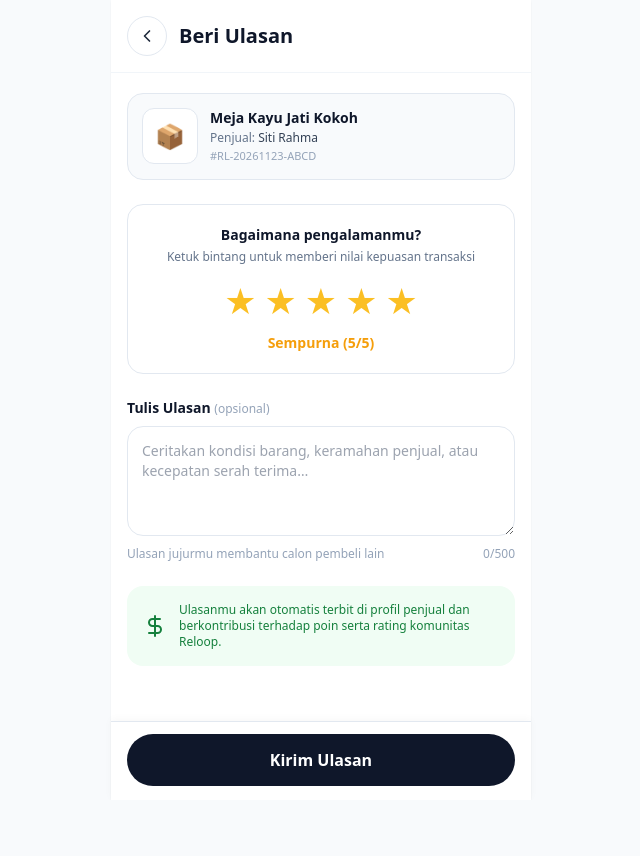
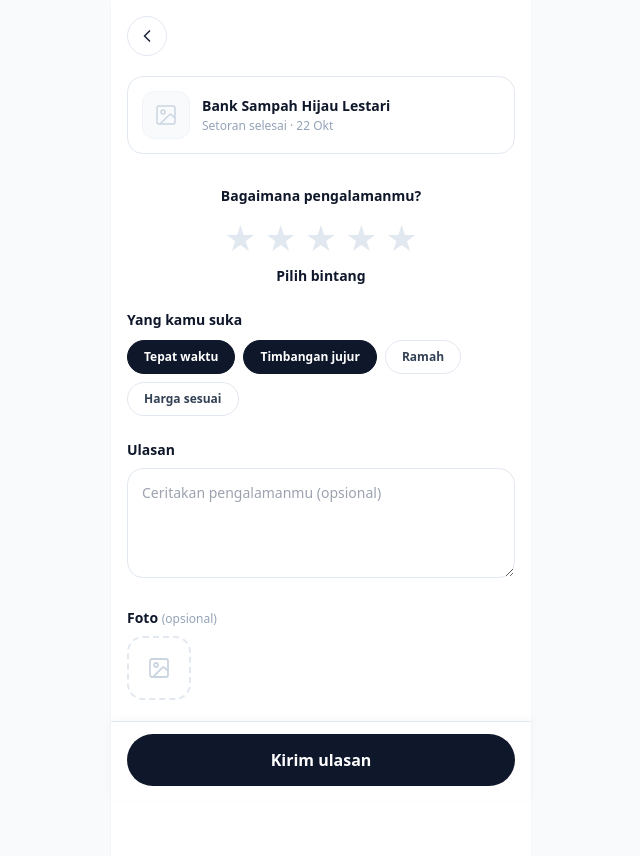
Before and after one commit to SI4809-PPL-TIMB/Main_ReLoop, a Laravel app: page /ui/ulasan.html in a window 1280 px wide. Shown: the whole page, without its empty margins (319-959 px from the left). Before the commit the page ends 786 px from the top, so only its background shows below. Run offline with Laravel 12, Linux system fonts and the light colour scheme; some libraries are stand-ins or nearby versions.

Commit message:
PPLTIMB-148-10-1-rating-dan-ulasan-penjual
10.1.4 Testing

```diff
--- a/ui/ulasan.html
+++ b/ui/ulasan.html
@@ -22,68 +22,79 @@
 <body class="bg-slate-50 font-sans text-slate-800 antialiased">
   <div class="relative mx-auto min-h-screen max-w-[420px] bg-white pb-28 shadow-sm">
     <!-- Header -->
-    <header class="sticky top-0 z-20 flex items-center gap-3 border-b border-slate-100 bg-white px-4 py-4">
+    <header class="sticky top-0 z-20 flex items-center gap-3 bg-white px-4 py-4">
       <a href="pesanan.html" aria-label="Kembali" class="grid size-10 place-items-center rounded-full border border-slate-200 hover:bg-slate-50 transition">
         <svg class="size-5" viewBox="0 0 24 24" fill="none" stroke="currentColor" stroke-width="2" stroke-linecap="round" stroke-linejoin="round" aria-hidden="true"><path d="m15 18-6-6 6-6"/></svg>
       </a>
-      <h1 class="text-xl font-bold text-ink">Beri Ulasan</h1>
     </header>
 
-    <main class="px-4 pt-5">
-      <!-- Info Ringkas Pesanan & Penjual -->
-      <section class="flex items-center gap-3 rounded-2xl border border-slate-200 p-3.5 bg-slate-50">
-        <div class="size-14 shrink-0 overflow-hidden rounded-xl border border-slate-200 bg-white flex items-center justify-center text-2xl">
-          📦
+    <main class="px-4 pt-1">
+      <!-- Kartu Info Pesanan / Penjual -->
+      <section class="flex items-center gap-3 rounded-2xl border border-slate-200 p-3.5 bg-white">
+        <div class="size-12 shrink-0 overflow-hidden rounded-xl border border-slate-100 bg-slate-50 flex items-center justify-center text-slate-300">
+          <svg class="size-6 text-slate-300" viewBox="0 0 24 24" fill="none" stroke="currentColor" stroke-width="1.5"><rect width="18" height="18" x="3" y="3" rx="2" ry="2"/><circle cx="9" cy="9" r="2"/><path d="m21 15-3.086-3.086a2 2 0 0 0-2.828 0L6 21"/></svg>
         </div>
         <div class="min-w-0 flex-1">
-          <p class="truncate font-semibold text-sm text-ink">Meja Kayu Jati Kokoh</p>
-          <p class="mt-0.5 text-xs text-slate-500">Penjual: <span class="font-medium text-slate-700">Siti Rahma</span></p>
-          <p class="mt-0.5 text-[11px] text-slate-400">#RL-20261123-ABCD</p>
+          <p class="truncate font-bold text-sm text-ink">Bank Sampah Hijau Lestari</p>
+          <p class="text-xs text-slate-400 mt-0.5">Setoran selesai · 22 Okt</p>
         </div>
       </section>
 
       <!-- Form Ulasan -->
       <form id="form-ulasan" class="mt-6 space-y-6">
         <!-- Bintang Rating 1-5 -->
-        <div class="text-center rounded-2xl border border-slate-200 p-5">
+        <div class="text-center pt-2">
           <label class="block text-sm font-bold text-ink">Bagaimana pengalamanmu?</label>
-          <p class="mt-1 text-xs text-slate-500">Ketuk bintang untuk memberi nilai kepuasan transaksi</p>
 
-          <div class="mt-4 flex justify-center gap-2 text-4xl text-slate-300" id="star-container">
+          <div class="mt-3 flex justify-center gap-2 text-4xl text-slate-200" id="star-container">
             <button type="button" data-star="1" class="star-btn transition hover:scale-110 focus:outline-none" aria-label="1 Bintang">★</button>
             <button type="button" data-star="2" class="star-btn transition hover:scale-110 focus:outline-none" aria-label="2 Bintang">★</button>
             <button type="button" data-star="3" class="star-btn transition hover:scale-110 focus:outline-none" aria-label="3 Bintang">★</button>
             <button type="button" data-star="4" class="star-btn transition hover:scale-110 focus:outline-none" aria-label="4 Bintang">★</button>
             <button type="button" data-star="5" class="star-btn transition hover:scale-110 focus:outline-none" aria-label="5 Bintang">★</button>
           </div>
-          <input type="hidden" name="rating" id="rating-val" value="5">
-          <p id="rating-label" class="mt-3 text-sm font-semibold text-amber-500">Sempurna (5/5)</p>
+          <input type="hidden" name="rating" id="rating-val" value="">
+          <p id="rating-label" class="mt-2 text-sm font-bold text-ink">Pilih bintang</p>
+        </div>
+
+        <!-- Chips: Yang kamu suka -->
+        <div>
+          <label class="block text-sm font-bold text-ink mb-2.5">Yang kamu suka</label>
+          <div class="flex flex-wrap gap-2" id="chips-container">
+            <button type="button" class="tag-chip rounded-full bg-ink border border-ink px-4 py-2 text-xs font-semibold text-white transition">Tepat waktu</button>
+            <button type="button" class="tag-chip rounded-full bg-ink border border-ink px-4 py-2 text-xs font-semibold text-white transition">Timbangan jujur</button>
+            <button type="button" class="tag-chip rounded-full border border-slate-200 px-4 py-2 text-xs font-semibold text-slate-700 transition hover:bg-slate-50">Ramah</button>
+            <button type="button" class="tag-chip rounded-full border border-slate-200 px-4 py-2 text-xs font-semibold text-slate-700 transition hover:bg-slate-50">Harga sesuai</button>
+          </div>
         </div>
 
         <!-- Kolom Ulasan Teks -->
         <div>
-          <label for="review-body" class="block text-sm font-bold text-ink">
-            Tulis Ulasan <span class="text-xs font-normal text-slate-400">(opsional)</span>
-          </label>
+          <label for="review-body" class="block text-sm font-bold text-ink mb-2">Ulasan</label>
           <textarea id="review-body" name="body" rows="4" maxlength="500"
-            placeholder="Ceritakan kondisi barang, keramahan penjual, atau kecepatan serah terima…"
-            class="mt-2 w-full rounded-2xl border border-slate-200 p-3.5 text-sm outline-none transition focus:border-brand-500 focus:ring-1 focus:ring-brand-500"></textarea>
-          <div class="mt-1 flex justify-between text-xs text-slate-400">
-            <span>Ulasan jujurmu membantu calon pembeli lain</span>
-            <span id="char-count">0/500</span>
+            placeholder="Ceritakan pengalamanmu (opsional)"
+            class="w-full rounded-2xl border border-slate-200 p-3.5 text-sm outline-none transition focus:border-slate-400 focus:ring-0"></textarea>
+        </div>
+
+        <!-- Foto (opsional) -->
+        <div>
+          <label class="block text-sm font-bold text-ink mb-2">Foto <span class="font-normal text-xs text-slate-400">(opsional)</span></label>
+          <div class="flex items-center">
+            <div class="flex size-16 cursor-pointer items-center justify-center rounded-2xl border-2 border-dashed border-slate-200 text-slate-300 hover:border-slate-300 hover:text-slate-400 transition">
+              <svg class="size-6" viewBox="0 0 24 24" fill="none" stroke="currentColor" stroke-width="1.8"><rect width="18" height="18" x="3" y="3" rx="2" ry="2"/><circle cx="9" cy="9" r="2"/><path d="m21 15-3.086-3.086a2 2 0 0 0-2.828 0L6 21"/></svg>
+            </div>
           </div>
         </div>
 
-        <!-- Keuntungan Memberi Ulasan -->
-        <div class="flex items-center gap-3 rounded-2xl bg-loop-soft p-4 text-xs text-loop-dark">
-          <svg class="size-6 shrink-0 text-loop-dark" viewBox="0 0 24 24" fill="none" stroke="currentColor" stroke-width="2" stroke-linecap="round" stroke-linejoin="round"><path d="M12 2v20M17 5H9.5a3.5 3.5 0 0 0 0 7h5a3.5 3.5 0 0 1 0 7H6"/></svg>
-          <p>Ulasanmu akan otomatis terbit di profil penjual dan berkontribusi terhadap poin serta rating komunitas Reloop.</p>
-        </div>
+        <!-- Catatan disclaimer -->
+        <p class="text-xs text-slate-400 pt-1">
+          Ulasan hanya bisa diberikan sekali dan tidak bisa diubah.
+        </p>
 
         <!-- Tombol Kirim (Fixed di Bawah) -->
         <div class="fixed inset-x-0 bottom-0 z-30 mx-auto w-full max-w-[420px] border-t border-slate-200 bg-white px-4 pb-[max(14px,env(safe-area-inset-bottom))] pt-3 shadow-[0_-2px_8px_rgba(0,0,0,0.03)]">
           <button type="submit" id="btn-submit" class="block w-full rounded-full bg-ink py-3.5 text-center font-semibold text-white transition hover:bg-slate-800 active:scale-95">
-            Kirim Ulasan
+            Kirim ulasan
           </button>
         </div>
       </form>
@@ -94,33 +105,29 @@
     const stars = document.querySelectorAll('.star-btn');
     const ratingVal = document.getElementById('rating-val');
     const ratingLabel = document.getElementById('rating-label');
-    const textarea = document.getElementById('review-body');
-    const charCount = document.getElementById('char-count');
+    const tagChips = document.querySelectorAll('.tag-chip');
 
     const LABELS = {
-      1: 'Sangat Mengecewakan (1/5)',
-      2: 'Kurang Puas (2/5)',
-      3: 'Cukup Baik (3/5)',
-      4: 'Memuaskan (4/5)',
-      5: 'Sempurna (5/5)'
+      1: 'Sangat Mengecewakan',
+      2: 'Kurang Puas',
+      3: 'Cukup Baik',
+      4: 'Memuaskan',
+      5: 'Sempurna'
     };
 
     function setRating(val) {
       ratingVal.value = val;
-      ratingLabel.textContent = LABELS[val] || '';
+      ratingLabel.textContent = LABELS[val] || 'Pilih bintang';
       stars.forEach((btn, idx) => {
         if (idx < val) {
           btn.classList.add('text-amber-400');
-          btn.classList.remove('text-slate-300');
+          btn.classList.remove('text-slate-200');
         } else {
           btn.classList.remove('text-amber-400');
-          btn.classList.add('text-slate-300');
+          btn.classList.add('text-slate-200');
         }
       });
     }
-
-    // Default rating = 5
-    setRating(5);
 
     stars.forEach(btn => {
       btn.addEventListener('click', () => {
@@ -128,8 +135,17 @@
       });
     });
 
-    textarea?.addEventListener('input', () => {
-      charCount.textContent = `${textarea.value.length}/500`;
+    tagChips.forEach(chip => {
+      chip.addEventListener('click', () => {
+        const isSelected = chip.classList.contains('bg-ink');
+        if (isSelected) {
+          chip.classList.remove('bg-ink', 'text-white', 'border-ink');
+          chip.classList.add('border-slate-200', 'text-slate-700');
+        } else {
+          chip.classList.remove('border-slate-200', 'text-slate-700');
+          chip.classList.add('bg-ink', 'text-white', 'border-ink');
+        }
+      });
     });
   </script>
 </body>
```
Also changed, not shown: resources/views/components/app-layout.blade.php (+43 -0 lines), resources/views/layouts/app.blade.php (+43 -0 lines), resources/views/ulasan/create.blade.php (+80 -45 lines).
